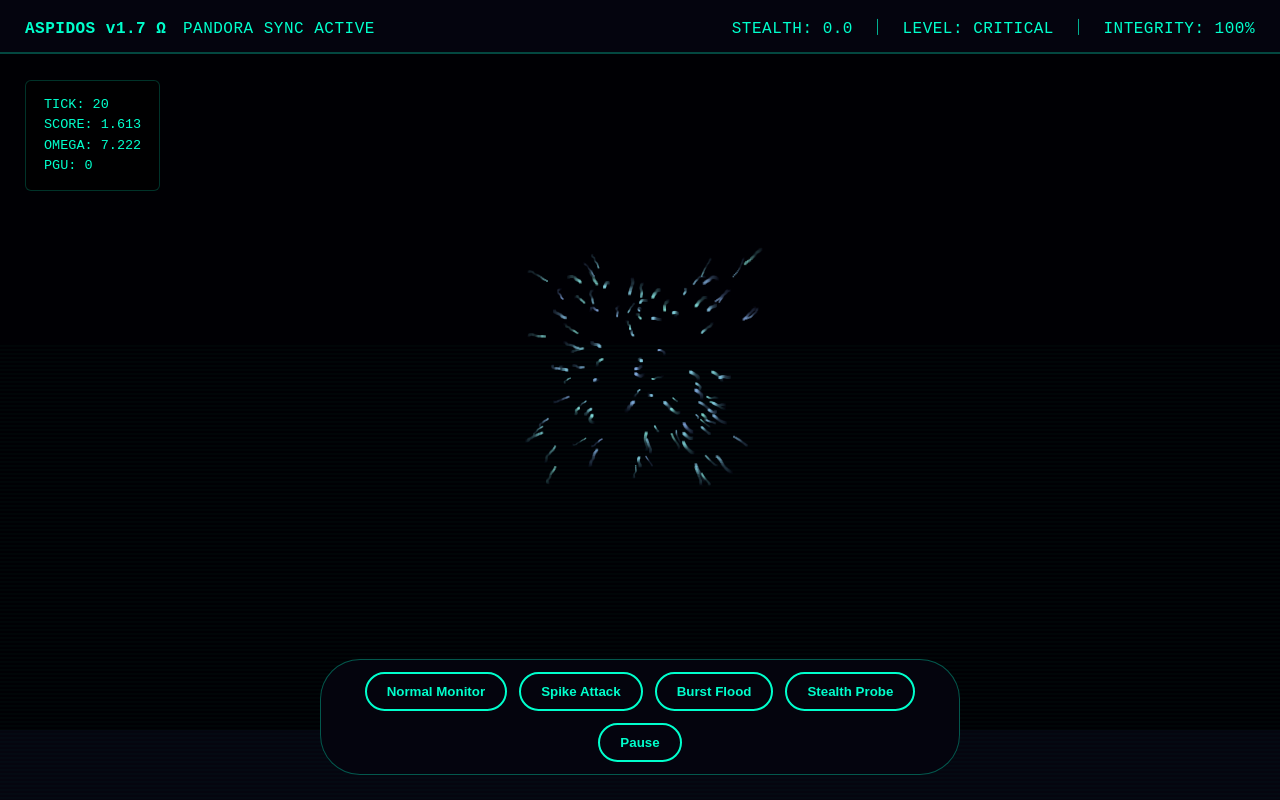
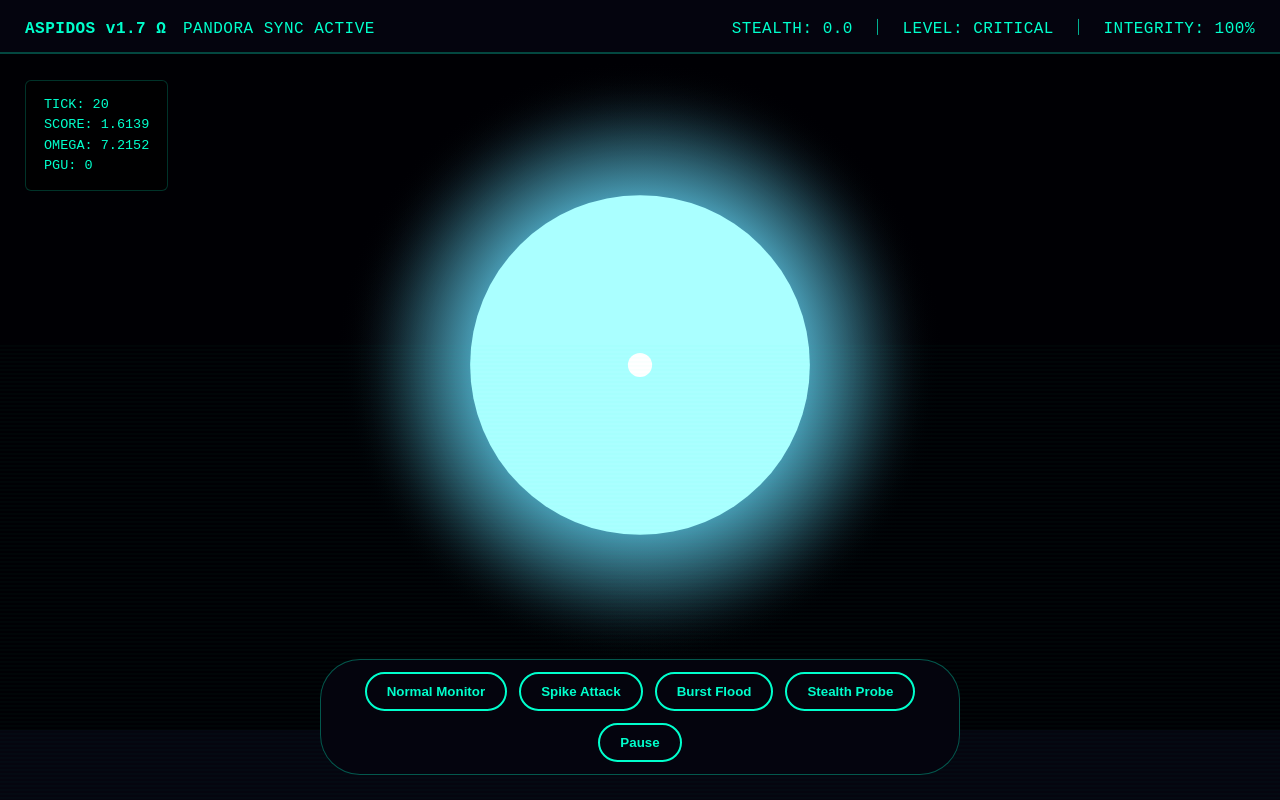
Before and after one commit to pandorapanchan34-oss/aspidos, a website: page demo/aspidos-demo-ts.html in a window 1280 px wide. Drawn offline with Linux system fonts and the light colour scheme.

Commit message:
Update aspidos-demo-ts.html

```diff
--- a/demo/aspidos-demo-ts.html
+++ b/demo/aspidos-demo-ts.html
@@ -67,45 +67,45 @@
     stealth: { color: "#bb77ff", intensity: 0.85, penetration: 0.37, count: 17 }
   };
 
-  function createFluidLayer(count = 48) {
+  function createFluidLayer(count = 45) {
     fluidParticles = [];
     for (let i = 0; i < count; i++) {
       fluidParticles.push({
-        x: w/2 + (Math.random()-0.5)*240,
-        y: h/2 + (Math.random()-0.5)*240,
-        vx: (Math.random()-0.5)*0.7,
-        vy: (Math.random()-0.5)*0.7,
-        size: 1.3 + Math.random()*1.5,
+        x: w/2 + (Math.random()-0.5)*230,
+        y: h/2 + (Math.random()-0.5)*230,
+        vx: (Math.random()-0.5)*0.75,
+        vy: (Math.random()-0.5)*0.75,
+        size: 1.4 + Math.random()*1.6,
         hue: 172 + Math.random()*48
       });
     }
   }
 
   function updateFluidCount(target) {
-    while (fluidParticles.length < target && fluidParticles.length < 105) {
+    while (fluidParticles.length < target && fluidParticles.length < 100) {
       fluidParticles.push({
-        x: w/2 + (Math.random()-0.5)*180,
-        y: h/2 + (Math.random()-0.5)*180,
-        vx: (Math.random()-0.5)*0.85,
-        vy: (Math.random()-0.5)*0.85,
-        size: 1.4 + Math.random()*1.6,
+        x: w/2 + (Math.random()-0.5)*190,
+        y: h/2 + (Math.random()-0.5)*190,
+        vx: (Math.random()-0.5)*0.9,
+        vy: (Math.random()-0.5)*0.9,
+        size: 1.45 + Math.random()*1.65,
         hue: 172 + Math.random()*48
       });
     }
-    if (fluidParticles.length > target + 30) fluidParticles.splice(0, 7);
+    if (fluidParticles.length > target + 28) fluidParticles.splice(0, 6);
   }
 
   function createAttackParticles(cx, cy, pattern) {
     const p = attackPatterns[pattern];
     for (let i = 0; i < p.count; i++) {
       const angle = Math.random() * Math.PI * 2;
-      const dist = 280 + Math.random() * 160;
+      const dist = 290 + Math.random() * 150;
       attackParticles.push({
         x: cx + Math.cos(angle) * dist,
         y: cy + Math.sin(angle) * dist,
-        vx: -Math.cos(angle) * (2.4 + p.intensity * 3.8),   // さらに遅く
-        vy: -Math.sin(angle) * (2.4 + p.intensity * 3.8),
-        life: 92,   // 少し長めに調整
+        vx: -Math.cos(angle) * (2.3 + p.intensity * 3.6),
+        vy: -Math.sin(angle) * (2.3 + p.intensity * 3.6),
+        life: 85,
         size: 3.5,
         color: p.color,
         hit: false
@@ -114,21 +114,50 @@
   }
 
   function createBurstEffect(cx, cy, power = 1) {
-    for (let i = 0; i < 22 + power * 13; i++) {
+    for (let i = 0; i < 20 + power * 14; i++) {
       const angle = Math.random() * Math.PI * 2;
       burstEffects.push({
         x: cx, y: cy,
-        vx: Math.cos(angle) * (1.6 + Math.random() * 4.8),
-        vy: Math.sin(angle) * (1.6 + Math.random() * 4.8),
-        life: 28 + Math.random() * 34,
-        size: 1.9 + Math.random() * 2.1,
+        vx: Math.cos(angle) * (1.7 + Math.random() * 5),
+        vy: Math.sin(angle) * (1.7 + Math.random() * 5),
+        life: 29 + Math.random() * 33,
+        size: 2 + Math.random() * 2.1,
         hue: Math.random() > 0.5 ? 188 : 328
       });
     }
   }
 
+  function drawCore(cx, cy, result) {
+    const pulse = Math.sin(Date.now() / 180) * 0.1 + 1;
+    const coreSize = 28 + result.omega * 18 + (shieldIntegrity * 12);
+
+    // 本体のグロー（最強感）
+    const grad = ctx.createRadialGradient(cx, cy, 8, cx, cy, coreSize * 1.8);
+    grad.addColorStop(0, '#aaffff');
+    grad.addColorStop(0.4, '#66ddff');
+    grad.addColorStop(1, 'transparent');
+    ctx.fillStyle = grad;
+    ctx.globalAlpha = 0.45 + shieldIntegrity * 0.35;
+    ctx.beginPath();
+    ctx.arc(cx, cy, coreSize * 1.9, 0, Math.PI * 2);
+    ctx.fill();
+
+    // 本体本体
+    ctx.globalAlpha = 1;
+    ctx.fillStyle = '#aaffff';
+    ctx.beginPath();
+    ctx.arc(cx, cy, coreSize, 0, Math.PI * 2);
+    ctx.fill();
+
+    // 中心の光
+    ctx.fillStyle = '#ffffff';
+    ctx.beginPath();
+    ctx.arc(cx, cy, 9 + pulse * 3, 0, Math.PI * 2);
+    ctx.fill();
+  }
+
   function updateUI(result) {
-    currentIntensity = Math.min(2.0, result.score * 2.2);
+    currentIntensity = Math.min(2.0, result.score * 2.1);
 
     document.getElementById('status').textContent =
       `STEALTH: ${result.stealth.toFixed(1)}　｜　LEVEL: ${result.level}　｜　INTEGRITY: ${(shieldIntegrity*100).toFixed(0)}%`;
@@ -146,27 +175,27 @@
     const cx = w / 2;
     const cy = h / 2;
 
-    const targetFluid = currentIntensity > 0.75 ?
-      Math.floor(55 + currentIntensity * 68) : 48;
+    const targetFluid = currentIntensity > 0.7 ?
+      Math.floor(52 + currentIntensity * 65) : 46;
 
     updateFluidCount(targetFluid);
 
-    // 流体粒子（控えめ）
+    // 流体粒子（本体を補強する役割）
     for (let p of fluidParticles) {
-      p.x += p.vx + Math.sin(Date.now()/520 + p.x) * 0.32;
-      p.y += p.vy + Math.cos(Date.now()/680 + p.y) * 0.25;
+      p.x += p.vx + Math.sin(Date.now()/500 + p.x) * 0.3;
+      p.y += p.vy + Math.cos(Date.now()/650 + p.y) * 0.25;
       p.vx *= 0.985;
       p.vy *= 0.985;
-      p.vx += (cx - p.x) * 0.00075;
-      p.vy += (cy - p.y) * 0.00075;
+      p.vx += (cx - p.x) * 0.0008;
+      p.vy += (cy - p.y) * 0.0008;
 
-      ctx.globalAlpha = 0.45 + Math.sin(Date.now()/420) * 0.18;
-      ctx.fillStyle = `hsl(${p.hue}, 82%, 76%)`;
+      ctx.globalAlpha = 0.42 + Math.sin(Date.now()/400) * 0.2;
+      ctx.fillStyle = `hsl(${p.hue}, 85%, 78%)`;
       ctx.fillRect(p.x, p.y, p.size, p.size);
     }
     ctx.globalAlpha = 1.0;
 
-    // 攻撃粒子（ゆっくり＆早く消える）
+    // 攻撃粒子
     for (let i = attackParticles.length - 1; i >= 0; i--) {
       const p = attackParticles[i];
       p.x += p.vx; p.y += p.vy;
@@ -176,15 +205,15 @@
 
       const dist = Math.hypot(p.x - cx, p.y - cy);
 
-      if (dist < 152 && !p.hit) {
+      if (dist < 155 && !p.hit) {
         p.hit = true;
-        p.vx *= -0.22;
-        createBurstEffect(p.x, p.y, currentIntensity * 0.7);
-        shieldIntegrity = Math.max(0.34, shieldIntegrity - 0.025);
+        p.vx *= -0.25;
+        createBurstEffect(p.x, p.y, currentIntensity * 0.65);
+        shieldIntegrity = Math.max(0.34, shieldIntegrity - 0.024);
       }
 
       if (p.life > 0) {
-        ctx.globalAlpha = p.life / 110;
+        ctx.globalAlpha = p.life / 105;
         ctx.fillStyle = p.color;
         ctx.fillRect(p.x - p.size/2, p.y - p.size/2, p.size, p.size);
       } else {
@@ -197,14 +226,17 @@
     for (let i = burstEffects.length - 1; i >= 0; i--) {
       const e = burstEffects[i];
       e.x += e.vx; e.y += e.vy;
-      e.vx *= 0.935; e.vy *= 0.935;
+      e.vx *= 0.94; e.vy *= 0.94;
       e.life--;
-      ctx.globalAlpha = e.life / 50;
-      ctx.fillStyle = `hsl(${e.hue}, 100%, 85%)`;
+      ctx.globalAlpha = e.life / 52;
+      ctx.fillStyle = `hsl(${e.hue}, 100%, 86%)`;
       ctx.fillRect(e.x, e.y, e.size, e.size);
       if (e.life <= 0) burstEffects.splice(i, 1);
     }
     ctx.globalAlpha = 1.0;
+
+    // 本体（最強コア）
+    drawCore(cx, cy, result);
 
     shieldIntegrity = Math.min(1.0, shieldIntegrity + 0.0039);
   }
@@ -241,11 +273,11 @@
   window.startStealth = () => startAttack("stealth");
 
   setTimeout(() => {
-    createFluidLayer(48);
+    createFluidLayer(46);
     startNormal();
-  }, 180);
+  }, 200);
 
-  console.log('%cAspidos - Final Adjustment (防御しっかり食う版)', 'color:#aaffff');
+  console.log('%cAspidos - 本体最強モード完成', 'color:#aaffff');
 </script>
 
 
```
